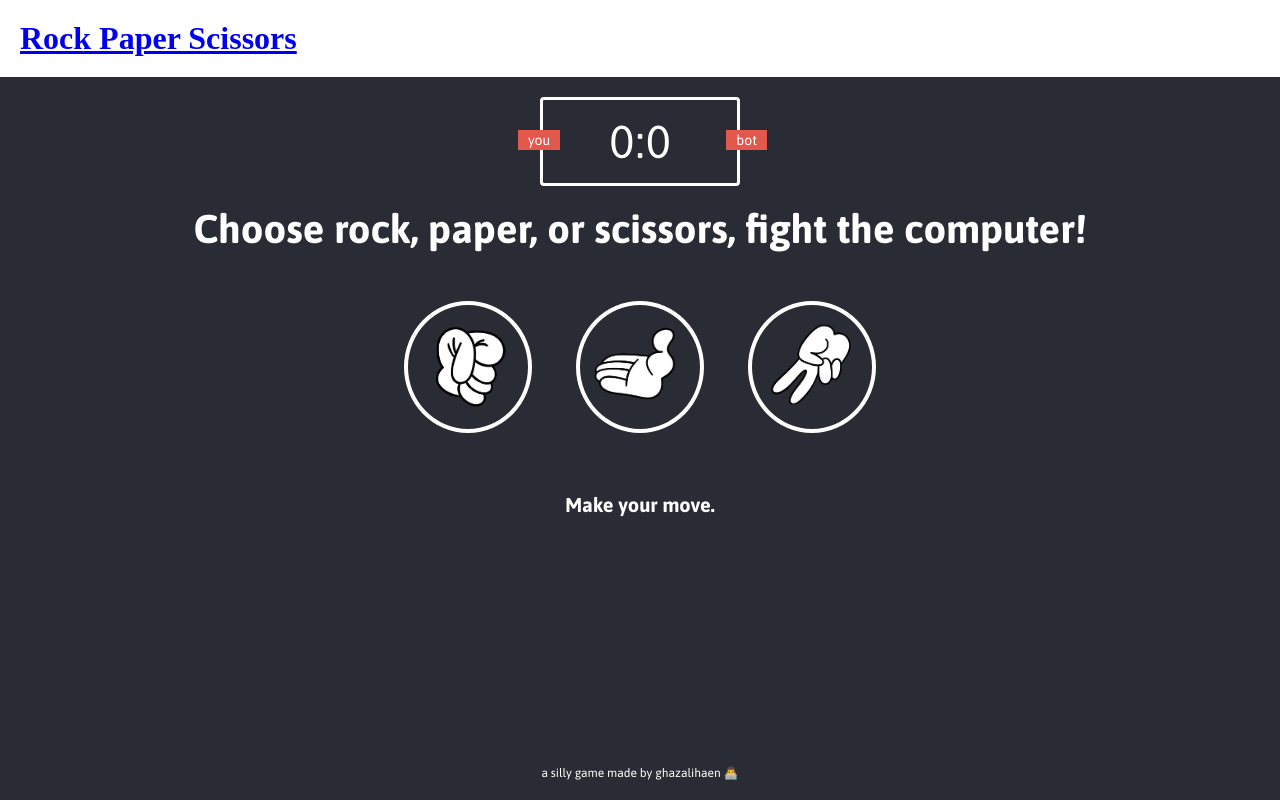
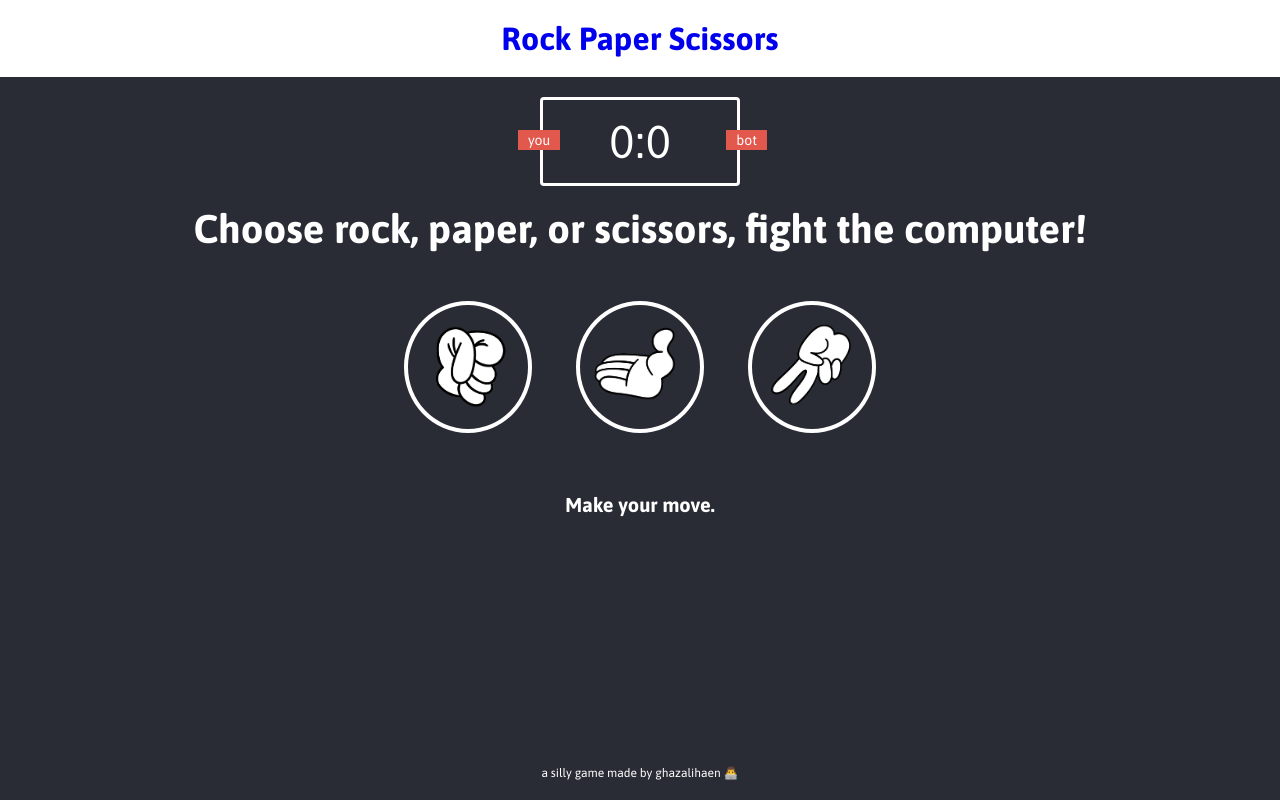
Before and after one commit to ghazalihaen/rock-paper-scissors-game, a plain HTML site: page index.html in a window 1280 px wide. Drawn offline with Linux system fonts and the light colour scheme.

Commit message:
Update style.css

```diff
--- a/style.css
+++ b/style.css
@@ -15,14 +15,14 @@ header {
     padding: 20px;
 }
 
-header > a {
-    text-decoration: none;
-}
-
-header > a > h1 {
+header > h1 {
     color: #25272E;
     text-align: center;
     font-family: Asap, sans-serif;
+}
+
+header > h1 > a {
+    text-decoration: none;
 }
 
 .score-board {
```
